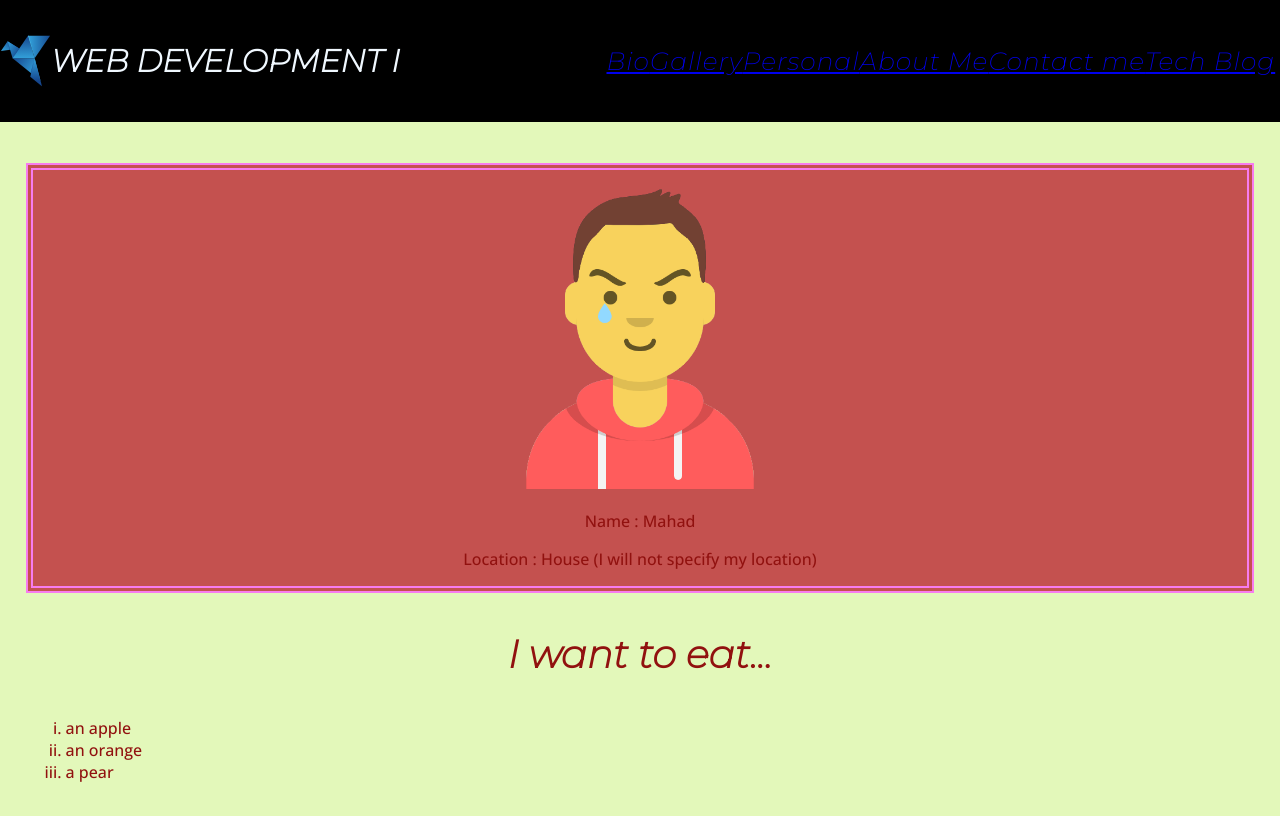
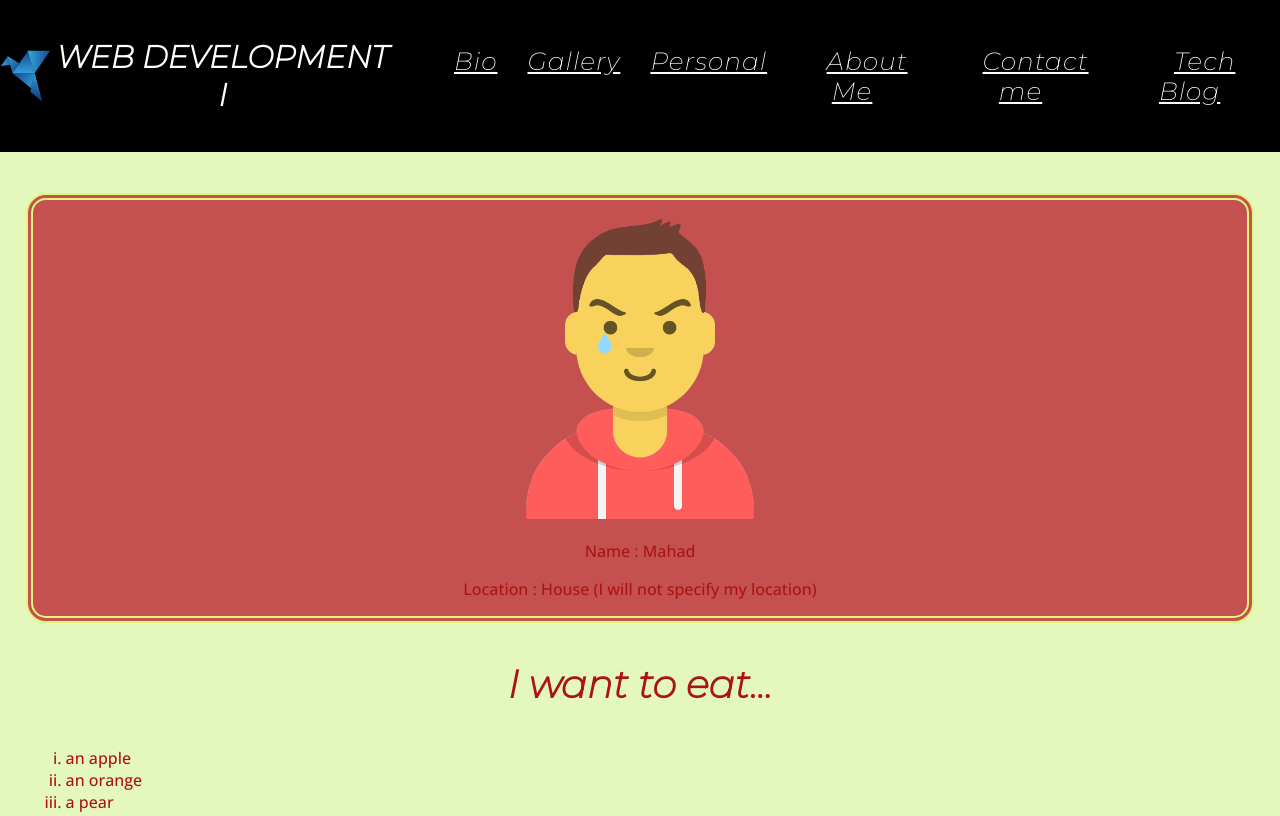
Before and after one commit to RVCC-IDMX/about-me-MHD2004, a plain HTML site: page index.html in a window 1280 px wide. Shown: the top 816 px of the page. Drawn offline with nearby package versions, Linux system fonts and the light colour scheme.

Commit message:
Readme Start Point

```diff
--- a/css/nav.css
+++ b/css/nav.css
@@ -30,12 +30,13 @@ main {
 /* navbar */
 .navbar{
 background-color: black;
-color:aliceblue;
+color:rgb(255, 255, 255);
 display: flex;
 flex-direction: column;
 font-size: 1.3rem;
 margin-bottom: 1rem;
 }
+
 
 /* logo */
 
@@ -52,9 +53,11 @@ width: 4vw;
 /* navigation list */
 
 .navbar-links li{
-list-style: none;
+list-style:circle;
 display:block;
 padding: 0.2em 0;
+justify-content: space-between;
+color:rgb(0, 195, 255);
 }
 
 
@@ -64,8 +67,8 @@ padding: 0.2em 0;
 */
 
 .navbar-links {
-    color:azure;
-    background-attachment: black;
+    color:rgb(67, 109, 223);
+    background-attachment: rgb(233, 131, 131);
     font-size: 1.2em;
     padding:1rem 0.3rem;
     letter-spacing: 1px;
@@ -81,6 +84,11 @@ border-radius: 6px;
 outline: none;
 }
 
+.nav-links {
+    color:rgb(255, 255, 255);
+    margin: 15px;
+}
+
 
 
 
@@ -94,17 +102,17 @@ such that no text wraps
 .navbar-links{
 display: flex;
 flex-direction: row;
-justify-content: space-between;
+justify-content:space-evenly;
 }
 
 .navbar {
 flex-direction: row;
-justify-content: space-between;
+justify-content: space-evenly;
 }
 
 .navbar ul {
 display: flex;
-justify-content: space-between;
+justify-content: space-evenly;
 }
 
 
--- a/css/style.css
+++ b/css/style.css
@@ -1,7 +1,7 @@
 body {
 
     font-family: 'Open Sans', sans-serif;
-    color: #91110F;
+    color: hsl(1, 81%, 37%);
     background-color: #E3F8BA;
 
 }
@@ -37,8 +37,10 @@ h2 {
 #hero {
 text-align: center;
 background-color: #C4514F;
-border: 7px #F77CEF;
+border: 7px #e1f77c;
 border-style: double;
+border-radius: 20px;
+box-shadow: gray;
 
 }
 
@@ -57,6 +59,9 @@ footer{
 
 border: #3c0f91;
 border-style: solid;
+border-top-right-radius: 20px;
+border-bottom-left-radius: 20px;
+max-width: 100%;
 
 }
 
@@ -104,7 +109,7 @@ border-style: solid;
 
 /* Contact */
 #contact{
-max-width: 3500px;
+max-width: 500px;
 margin-left:auto;
 margin-right: auto;
 }
```
Also changed, not shown: 1 other file.
